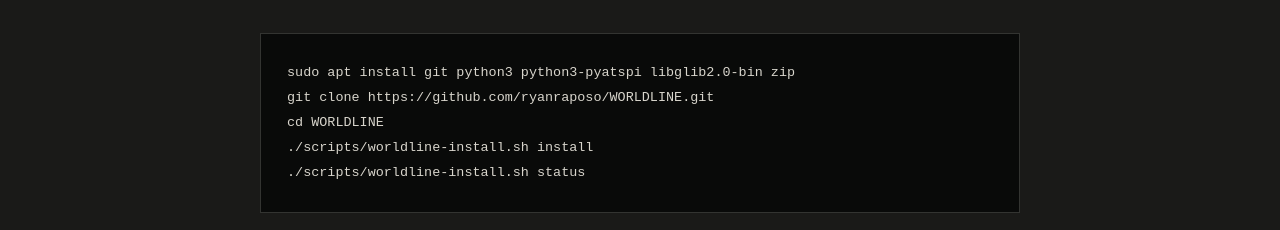
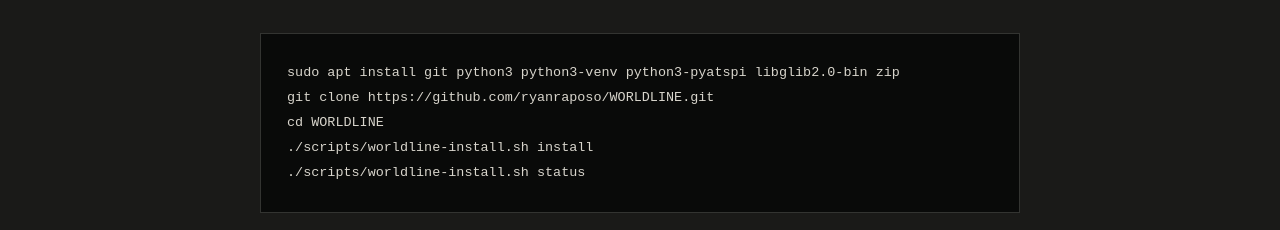
Before and after one commit to ryanraposo/WORLDLINE, a plain HTML site: page site/index.html in a window 1280 px wide. Shown: the part 4428-4658 px from the top of the page. Drawn offline with Linux system fonts and the light colour scheme; files whose address does not match are found by name.

Commit message:
Align website installation prerequisites

```diff
--- a/site/index.html
+++ b/site/index.html
@@ -96,7 +96,7 @@
       <p class="eyebrow">Get started</p>
       <h2>Give your tools a better view.</h2>
       <p>WORLDLINE targets Ubuntu with GNOME on Wayland. Install the managed user service from a terminal in your desktop session.</p>
-      <pre><code>sudo apt install git python3 python3-pyatspi libglib2.0-bin zip
+      <pre><code>sudo apt install git python3 python3-venv python3-pyatspi libglib2.0-bin zip
 git clone https://github.com/ryanraposo/WORLDLINE.git
 cd WORLDLINE
 ./scripts/worldline-install.sh install
```
